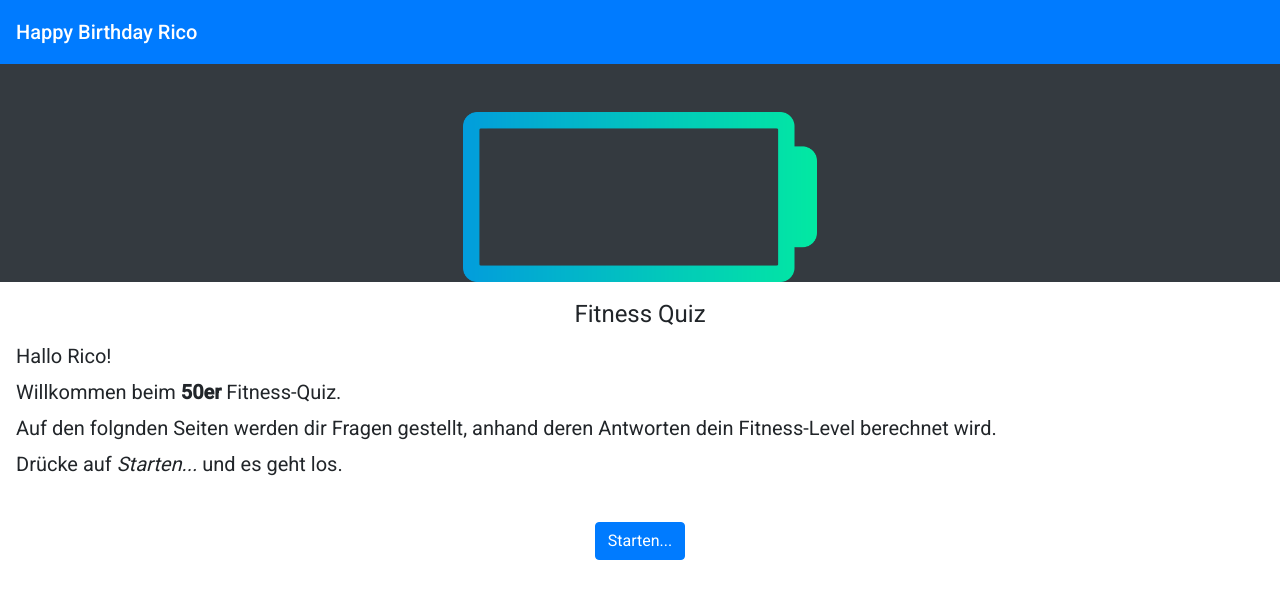
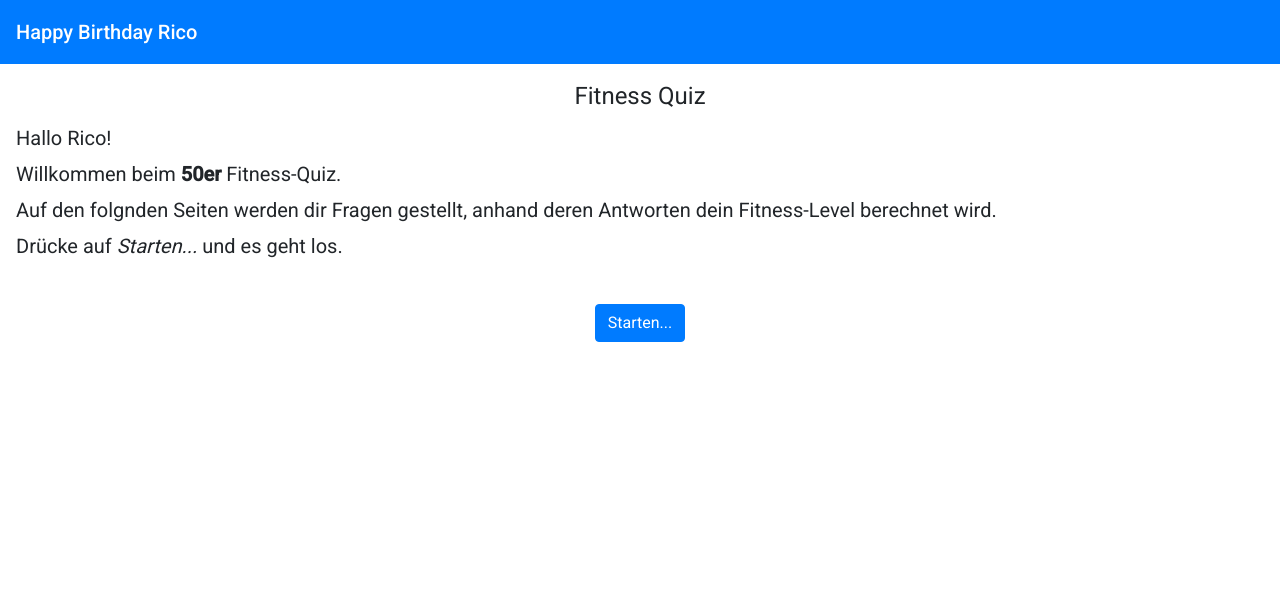
Before and after one commit to RoDoerIng/BirthdayApp, an Angular app: page / in a window 1280 px wide. Shown: the top 598 px of the page. Built offline with nearby package versions, Linux system fonts and the light colour scheme.

Commit message:
Add question1 component

```diff
--- a/src/app/app-routing.module.ts
+++ b/src/app/app-routing.module.ts
@@ -2,9 +2,11 @@ import { NgModule } from '@angular/core';
 import { Routes, RouterModule } from '@angular/router';
 import { HomeComponent } from './home/home.component';
 import { LandingPageComponent } from './landingPage/landingPage.component';
+import { Question1Component } from './question1/question1.component';
 
 const routes: Routes = [
   { path: '', component: LandingPageComponent, pathMatch: 'full' },
+  { path: 'question1', component: Question1Component, pathMatch: 'full' },
   { path: 'gift', component: HomeComponent, pathMatch: 'full' }
 ];
 
--- a/src/app/app.component.html
+++ b/src/app/app.component.html
@@ -12,7 +12,7 @@
 <mat-toolbar class="bg-primary">
   <span class="text-white">Happy Birthday Rico</span>
 </mat-toolbar>
-<app-battery></app-battery>
+<!-- <app-battery></app-battery> -->
 
 <!-- * * * * * * * * * * * * * * * * * * * * * * * * * * * * * * * -->
 <!-- * * * * * * * * * * * The content above * * * * * * * * * * * -->
--- a/src/app/app.module.ts
+++ b/src/app/app.module.ts
@@ -13,13 +13,15 @@ import { RouterModule } from '@angular/router';
 import { LandingPageComponent } from './landingPage/landingPage.component';
 import { BatteryComponent } from './battery/battery.component';
 import { NgbModule } from '@ng-bootstrap/ng-bootstrap';
+import { Question1Component } from './question1/question1.component';
 
 @NgModule({
   declarations: [
     AppComponent,
     HomeComponent,
     LandingPageComponent,
-    BatteryComponent
+    BatteryComponent,
+    Question1Component
   ],
   imports: [
     BrowserModule,
```
